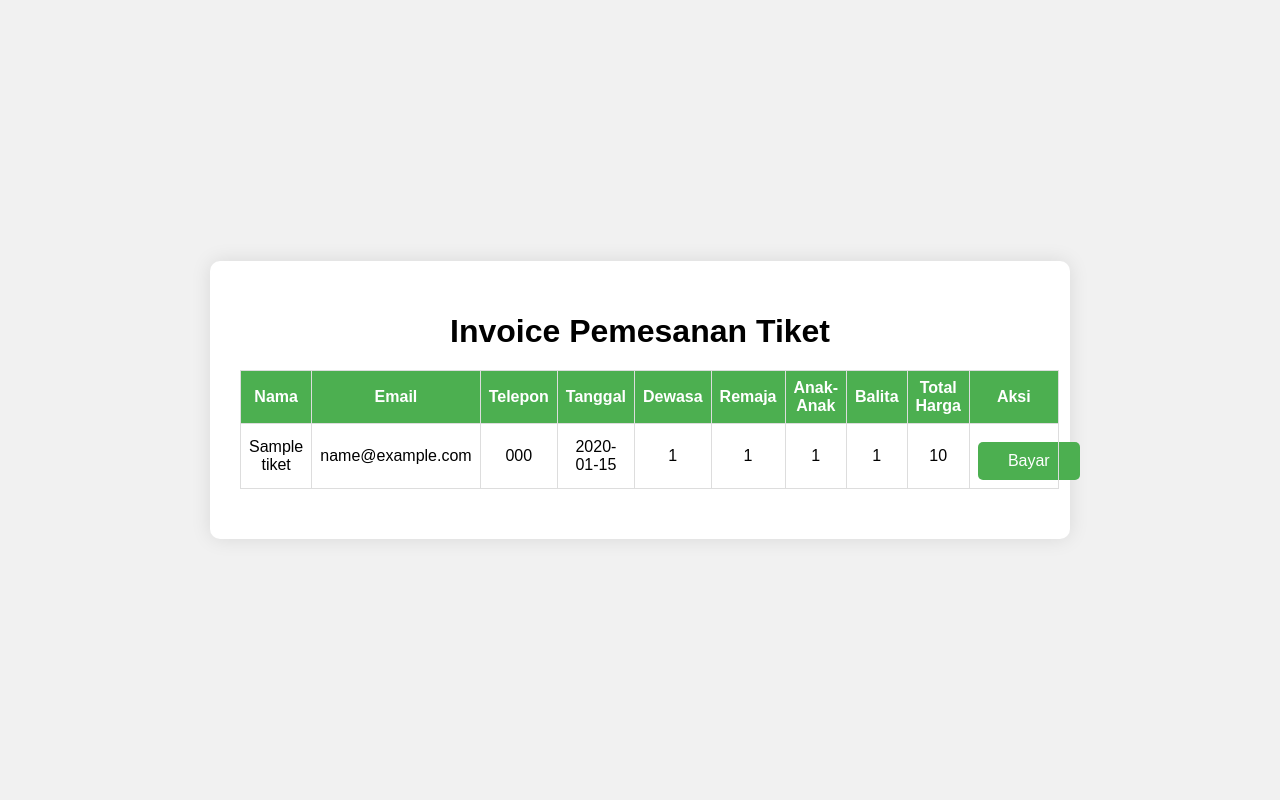
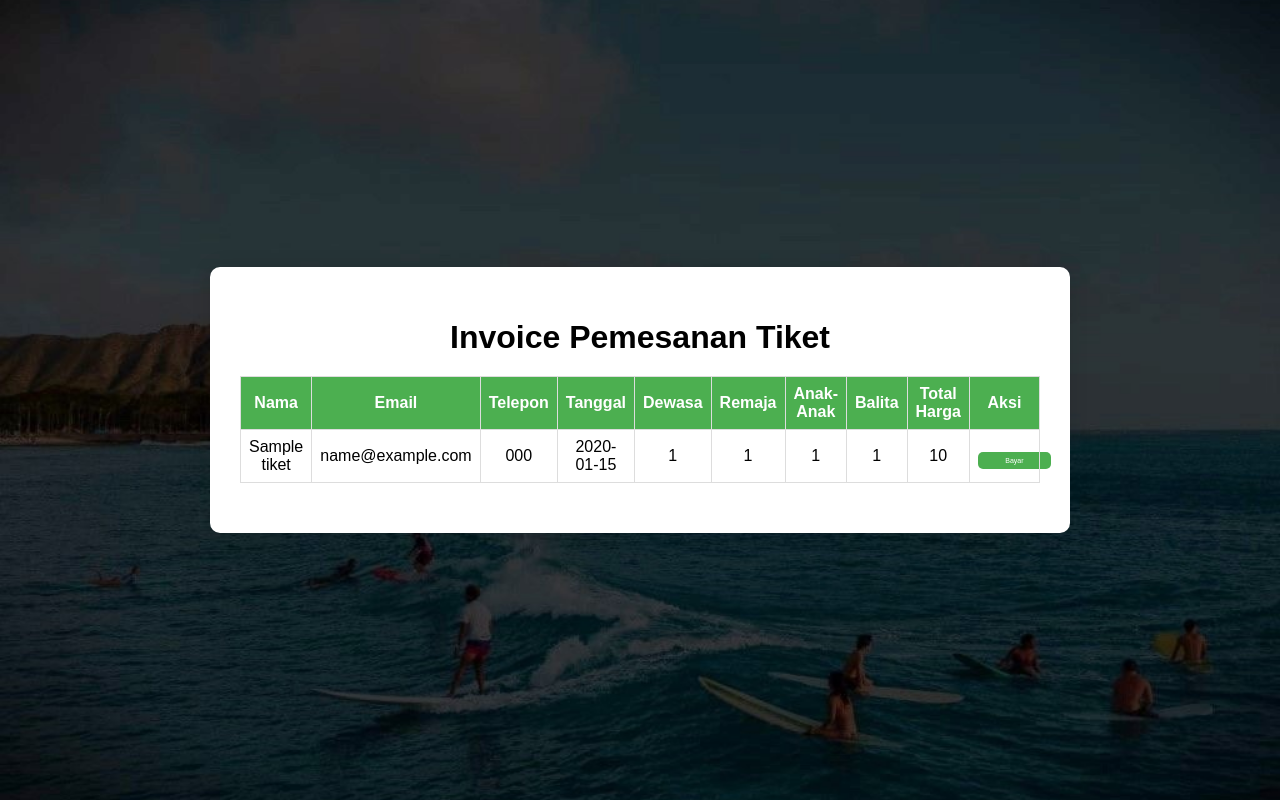
Before and after one commit to nafispratama04/Pemweb, a PHP site: page /Tagihan.php in a window 1280 px wide. Run offline with PHP 8.4, Linux system fonts and the light colour scheme; tables that the repository leaves empty hold one stand-in row (values such as "Sample post").

Commit message:
Tiket Tagih Bayar

```diff
--- a/Tagihan.php
+++ b/Tagihan.php
@@ -29,11 +29,15 @@ $result = $conn->query($sql);
             font-family: Arial, sans-serif;
             margin: 0;
             padding: 0;
-            background-color: #f1f1f1;
             display: flex;
             justify-content: center;
             align-items: center;
             height: 100vh;
+            background-image: url("waikiki.jpg");
+            background-size: cover;
+            background-position: center;
+            background-attachment: fixed;
+            background-color: rgba(38, 150, 233, 0.5);
         }
         .invoice-container {
             background-color: white;
@@ -62,10 +66,15 @@ $result = $conn->query($sql);
             background-color: #4CAF50;
             color: white;
         }
+        .action-cell {
+            width: 120px;
+            text-align: center;
+        }
         .btn-bayar {
             background-color: #4CAF50;
             color: white;
-            padding: 10px 15px;
+            padding: 5px 10px;
+            font-size: 7px;
             border: none;
             border-radius: 5px;
             cursor: pointer;
@@ -93,6 +102,9 @@ $result = $conn->query($sql);
         }
         #popup.show {
             display: block;
+        }
+        #popup.show .checkmark {
+        display: inline-block;
         }
         .checkmark {
             width: 40px;
@@ -123,6 +135,14 @@ $result = $conn->query($sql);
             0% { width: 0; height: 0; }
             100% { width: 12px; height: 22px; }
         }
+        @-webkit-keyframes pop-in {
+            0% { transform: scale(0); }
+            100% { transform: scale(1); }
+        }
+        @-webkit-keyframes draw-check {
+            0% { width: 0; height: 0; }
+            100% { width: 12px; height: 22px; }
+        }
     </style>
 </head>
 <body>
@@ -141,7 +161,7 @@ $result = $conn->query($sql);
                         <th>Anak-Anak</th>
                         <th>Balita</th>
                         <th>Total Harga</th>
-                        <th>Aksi</th>
+                        <th class='action-cell'>Aksi</th>
                     </tr>";
             while($row = $result->fetch_assoc()) {
                 echo "<tr>
@@ -154,8 +174,8 @@ $result = $conn->query($sql);
                         <td>" . $row["anak_anak"] . "</td>
                         <td>" . $row["balita"] . "</td>
                         <td>" . $row["total_harga"] . "</td>
-                        <td><a href='bayar.php?id=" . $row["id"] . "' class='btn-bayar'>Bayar</a></td>
-                      </tr>";
+                        <td class='action-cell'><a href='bayar.php?id=" . $row["id"] . "' class='btn-bayar'>Bayar</a></td>
+                    </tr>";
             }
             echo "</table>";
         } else {
```
Also changed, not shown: Tiket.php (+21 -3 lines), bayar.php (+30 -4 lines).
